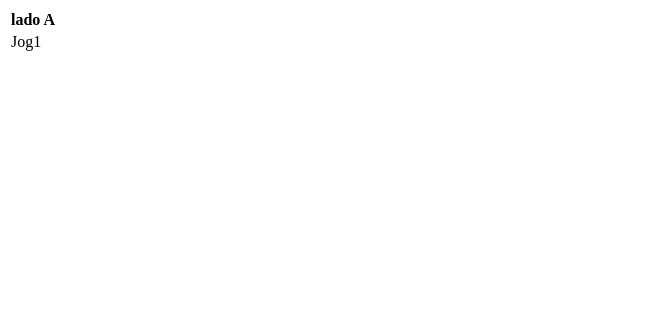
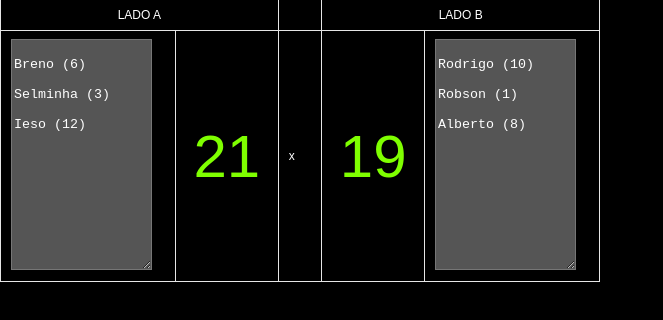
Before and after one commit to brenolourenco/PlacarEletronico, a plain HTML site: page index.html in a window 1280 px wide. Shown: the whole page, without its empty margins (0-663 px from the left). Drawn offline with Linux system fonts and the light colour scheme.

Commit message:
primeiro esboço

```diff
--- /dev/null
+++ b/css/style.css
@@ -0,0 +1,64 @@
+/* //////////////////// LAYOUT \\\\\\\\\\\\\\\\\\\\ */
+
+html,body {
+	margin : 0;
+	padding : 0;
+    font : 12px/18px Arial;
+	width : 100%;
+    height : 100%;
+    background: #000;
+    color: #FFF;
+}
+
+.box{
+    /*
+    display : inline-block;
+	position : relative; */
+    width : 188px;
+}
+
+table
+{
+    width: 100%;
+}
+
+table, td, tr, th
+{
+    width: 600px;
+    padding: 0;
+    margin: 0;
+    border-collapse: collapse;
+    text-align: left;
+}
+
+table thead tr th
+{
+    border: 1px solid #e6e6e6;
+    padding: 8px 10px 8px;
+    line-height: 1.1em;
+}
+
+table tbody td, table tfoot td
+{
+    border: 1px solid #e6e6e6;
+    border-top: none;
+    padding: 8px 10px;
+    line-height: 1.1em;
+}
+
+textarea {
+    background: #555;
+    color: #FFF;
+}
+
+.times {
+    font : 12px Arial;
+    text-align: center;
+}
+
+.placar {
+    font : 60px Arial;
+    text-align: center;
+    color: chartreuse;
+    background: #000;
+}
--- a/index.html
+++ b/index.html
@@ -3,22 +3,39 @@
 <head>
     <meta charset="UTF-8">
     <title>Placar Eletrônico</title>
+
+    <link href="css/style.css" rel="stylesheet" type="text/css" />
+
 </head>
 <body>
 
 
 <div>
     <table>
-        <thead>
-            <tr>
-                <th>lado A</th>
-            </tr>
-        </thead>
-        <tbody>
-            <tr>
-                <td>Jog1</td>
-            </tr>
-        </tbody>
+        <tr>
+            <td colspan="2" class="times">LADO A</td>
+            <td></td>
+            <td colspan="2" class="times">LADO B</td>
+        </tr>
+        <tr>
+            <td>
+                <textarea id="taLadoA" name="taLadoA" rows="15" cols="15">
+                Breno (6)
+                Selminha (3)
+                Ieso (12)
+                </textarea>
+            </td>
+            <td class="placar">21</td>
+            <td>x</td>
+            <td class="placar">19</td>
+            <td>
+                <textarea id="taLadoB" name="taLadoB" rows="15" cols="15">
+                    Rodrigo (10)
+                    Robson (1)
+                    Alberto (8)
+                    </textarea>
+            </td>
+        </tr>
     </table>
 </div>
 
```
